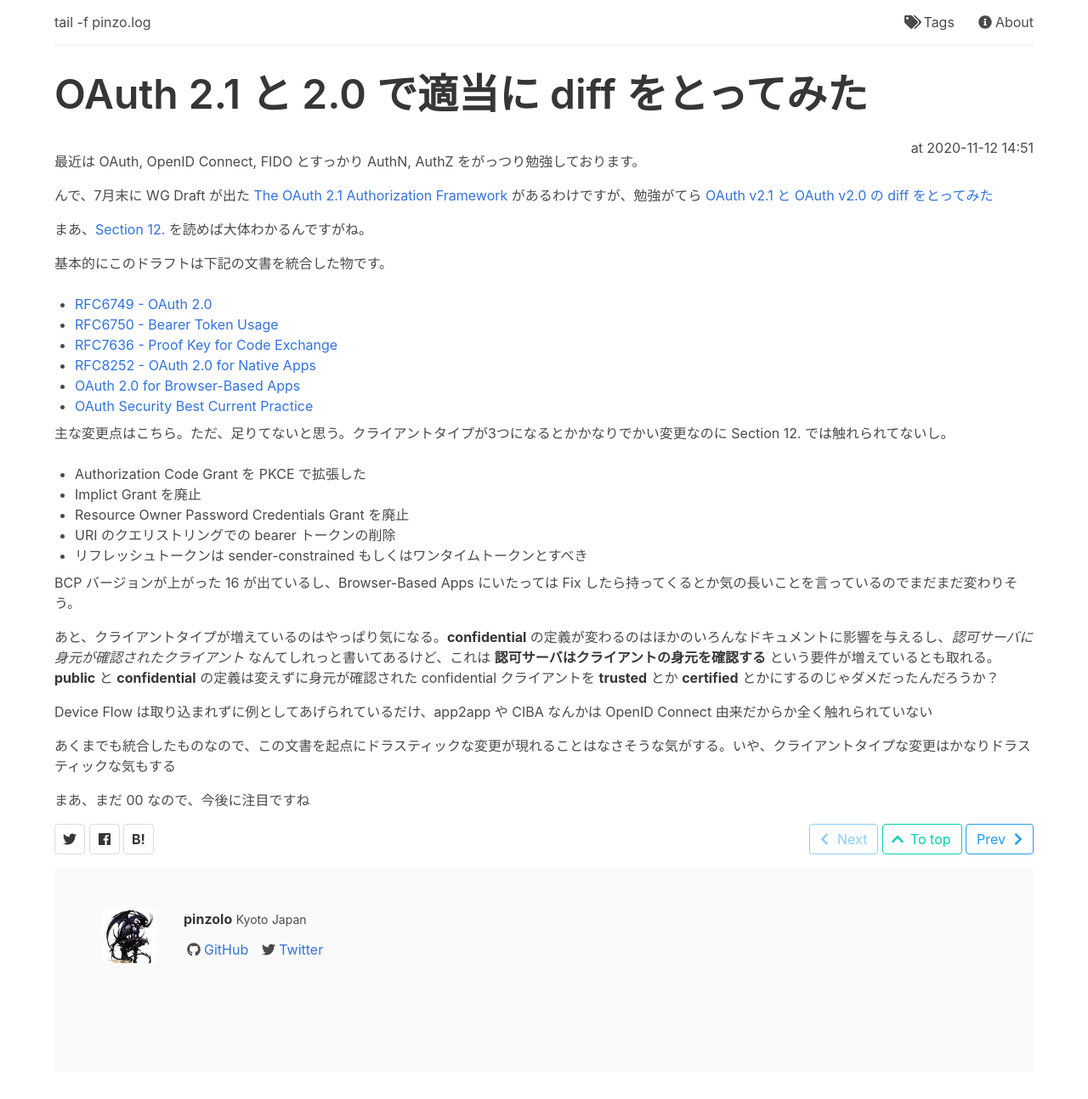
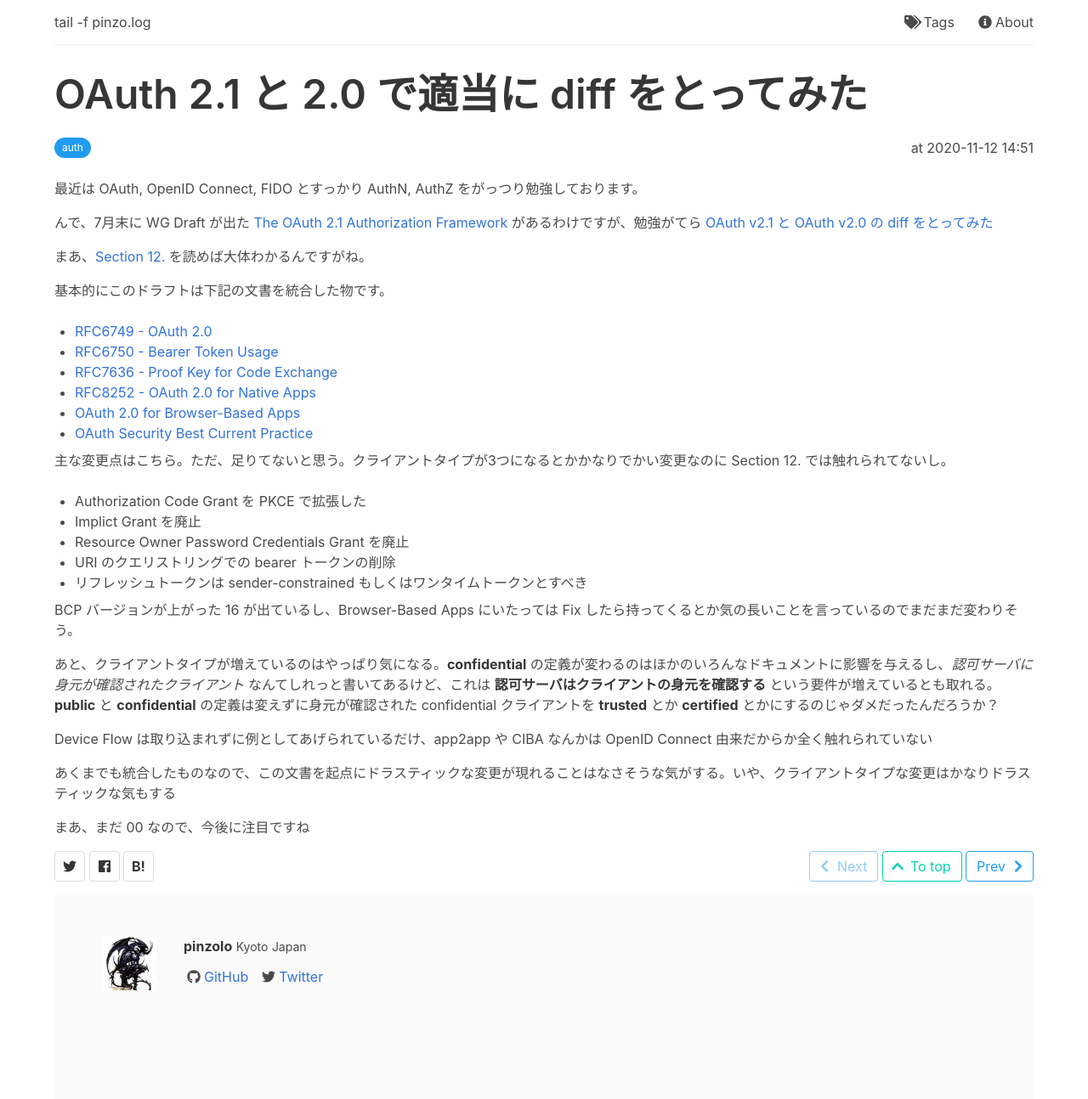
Before and after one commit to pinzolo/pinzolo.github.io, a Jekyll site: the page built from _posts/2020-11-12-diff-oauth-v2.1-and-v2.0.md, in a window 1280 px wide. Shown: the whole page at 85% size. Built offline with Jekyll 4.4.1, drawn with Linux system fonts in a browser that asks for light colours; nearby versions of some CDN libraries; before the commit the page ends 1262 px from its top, so only the background shows below that.

Commit message:
Update tags

```diff
--- a/_posts/2020-11-12-diff-oauth-v2.1-and-v2.0.md
+++ b/_posts/2020-11-12-diff-oauth-v2.1-and-v2.0.md
@@ -3,6 +3,7 @@ layout: post
 title: OAuth 2.1 と 2.0 で適当に diff をとってみた
 date: '2020-11-12T23:51:51+0900'
 tags:
+  - auth
 ---
 
 最近は OAuth, OpenID Connect, FIDO とすっかり AuthN, AuthZ をがっつり勉強しております。
```
